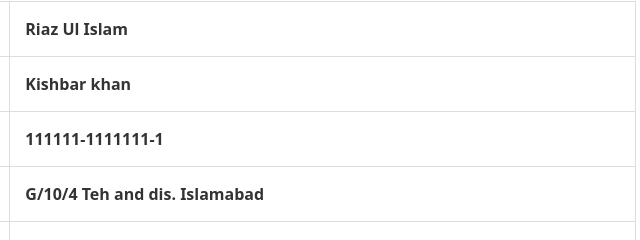
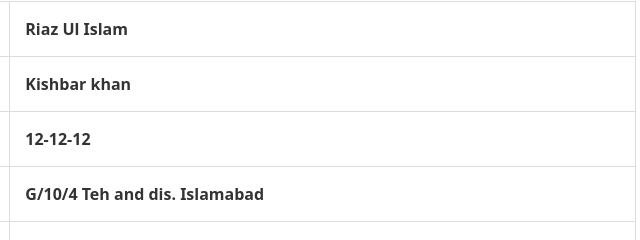
Before and after one commit to publicservicepk/Public-Service, a plain HTML site: page index.html in a window 1280 px wide. Shown: the part 227-467 px from the top of the page, 562-1202 px from the left. Drawn offline with nearby package versions, Linux system fonts and the light colour scheme.

Commit message:
Update index.html

```diff
--- a/index.html
+++ b/index.html
@@ -129,7 +129,7 @@
                 </tr>
                 <tr>
                     <th>CNIC</th>
-                    <th>111111-1111111-1</th>
+                    <th>12-12-12</th>
                 </tr>
                 <tr>
                     <th>Address</th>
```
